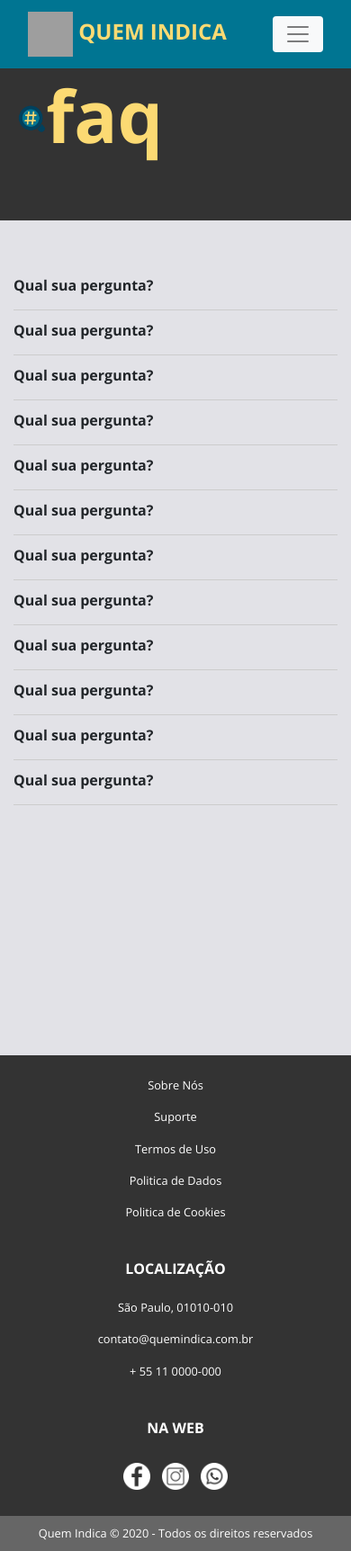
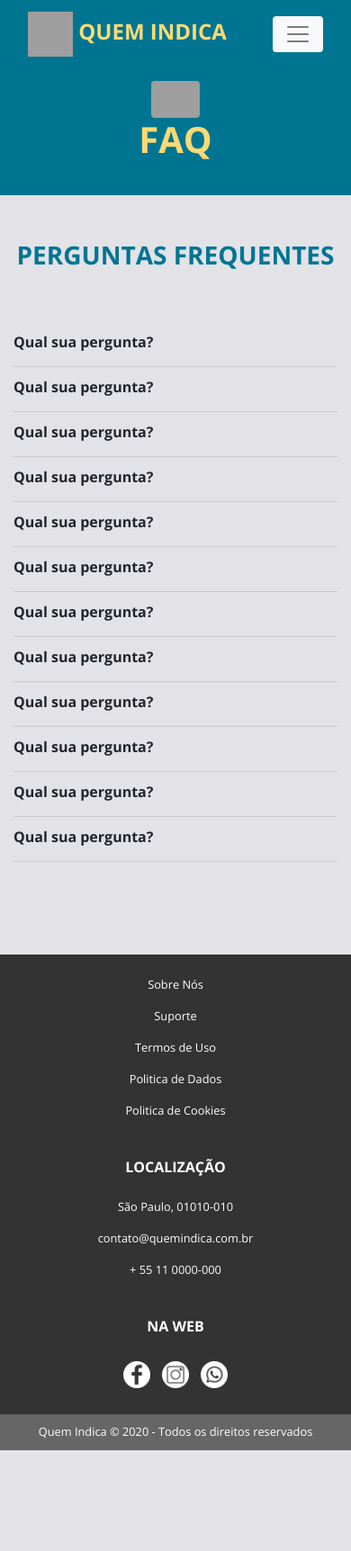
Before and after one commit to Shyrles/QuemIndica, a PHP site: page /faq.php in a window 390 px wide. Shown: the whole page at 90% size. After the commit the page ends 1612 px from the top, so only its background shows below. Run offline with PHP 8.4, Linux system fonts and the light colour scheme; grey boxes are pictures that could not be loaded.

Commit message:
faq responsivo

```diff
--- a/css/estilo.css
+++ b/css/estilo.css
@@ -107,64 +107,6 @@ span#sobre {
 span#sobre h4 {
     color: #666666;
     margin-bottom: 10px;
-}
-
-
-/* FAQ */
-
-.banner_cinza {
-    background-color: #333333;
-    background-size: cover;
-    width: 100%;
-    height: 29vh;
-}
-
-.banner_cinza h1 {
-    color: #FCDA73;
-    font-size: 5em;
-    margin-top: 80px;
-}
-
-.banner_faq {
-    background-color: #E2E2E7;
-    background-size: cover;
-    width: 100%;
-    height: 110vh;
-}
-
-.perguntas {
-    margin-top: 50px;
-}
-
-#hashtag {
-    margin-left: 20px;
-    margin-top: 80px;
-    width: 8%;
-}
-
-.question-1 {
-    margin-top: 200px;
-}
-
-.question {
-    border-bottom: 1px solid #ccc;
-    padding: 10px 0;
-}
-
-.question input,
-.question .answer {
-    display: none
-}
-
-.question label {
-    display: inline-block;
-    font-weight: bold;
-    margin-bottom: 5px;
-    width: 100%
-}
-
-.question input:checked~.answer {
-    display: block
 }
 
 
--- /dev/null
+++ b/css/faq.css
@@ -0,0 +1,56 @@
+/* FAQ */
+
+
+
+.banner_faq {
+    background-color: #E2E2E7;
+    background-size: cover;
+    width: 100%;
+    height: 100vh;
+}
+
+.questions_box {
+    height: 90vh;
+    padding-bottom: 50px;
+    overflow: auto;
+}
+
+.h3_title {
+    padding: 50px 0;
+    text-align: center;
+    color: #007592;
+    text-transform: uppercase;
+}
+
+questions_box
+
+#hashtag {
+    margin-left: 20px;
+    margin-top: 80px;
+    width: 8%;
+}
+
+.question-1 {
+    margin-top: 200px;
+}
+
+.question {
+    border-bottom: 1px solid #ccc;
+    padding: 10px 0;
+}
+
+.question input,
+.question .answer {
+    display: none
+}
+
+.question label {
+    display: inline-block;
+    font-weight: bold;
+    margin-bottom: 5px;
+    width: 100%
+}
+
+.question input:checked~.answer {
+    display: block
+}
--- a/faq.php
+++ b/faq.php
@@ -10,6 +10,7 @@
 
     <link rel="stylesheet" href="https://stackpath.bootstrapcdn.com/bootstrap/4.3.1/css/bootstrap.min.css" integrity="sha384-ggOyR0iXCbMQv3Xipma34MD+dH/1fQ784/j6cY/iJTQUOhcWr7x9JvoRxT2MZw1T" crossorigin="anonymous">
     <link rel="stylesheet" href="css/estilo.css">
+    <link rel="stylesheet" href="css/faq.css">
     <link rel="shortcut icon" href="imagens/logo_icon.svg" type="image/x-icon">
 </head>
 
@@ -17,20 +18,19 @@
 
     <?php require_once ("header_deslog.php"); ?>
 
-    <section class="banner_cinza">
-
-    <div class="d-flex align-items-center">
-        <img src="imagens/hashtag-01.png" class="rounded" id="hashtag" alt="Quem Indica">
-        <h1 class="d-inline"><strong>faq</strong></h1>
+    <section class="banner_azul">
+        <div class="container text-center">
+        <img src="imagens/logo_icon.svg" class="rounded" id="quemindica" alt="Quem Indica">
+        <h1><strong>FAQ</strong></h1>
         </div>
-
     </section>
 
     <section class="banner_faq">
-        <div class="container">
+        <div class="container questions_box">
+          <h3 class="h3_title"><strong>Perguntas Frequentes</strong></h3>
         <div class='question'>
             <input type='checkbox' id='question-1'>
-            <label for='question-1' class="perguntas">Qual sua pergunta?</label>
+            <label for='question-1'>Qual sua pergunta?</label>
             <div class='answer'>
               Lorem ipsum dolor sit amet consectetur adipisicing elit. Blanditiis officiis id, ratione, excepturi sint, vero repellendus quasi
               voluptas enim aspernatur amet odit sunt iure laudantium dolores incidunt eaque delectus quam. Lorem ipsum dolor sit amet
```
